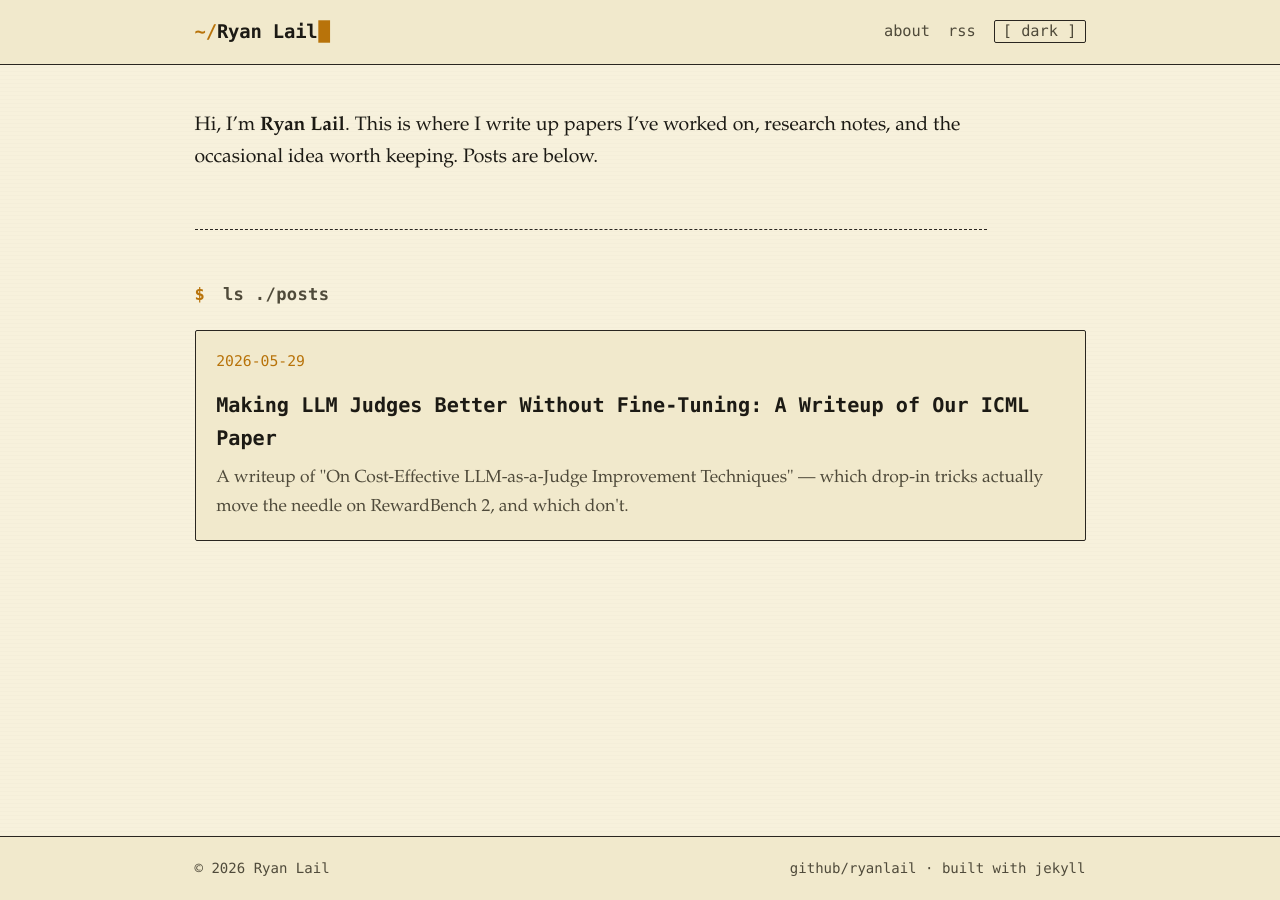
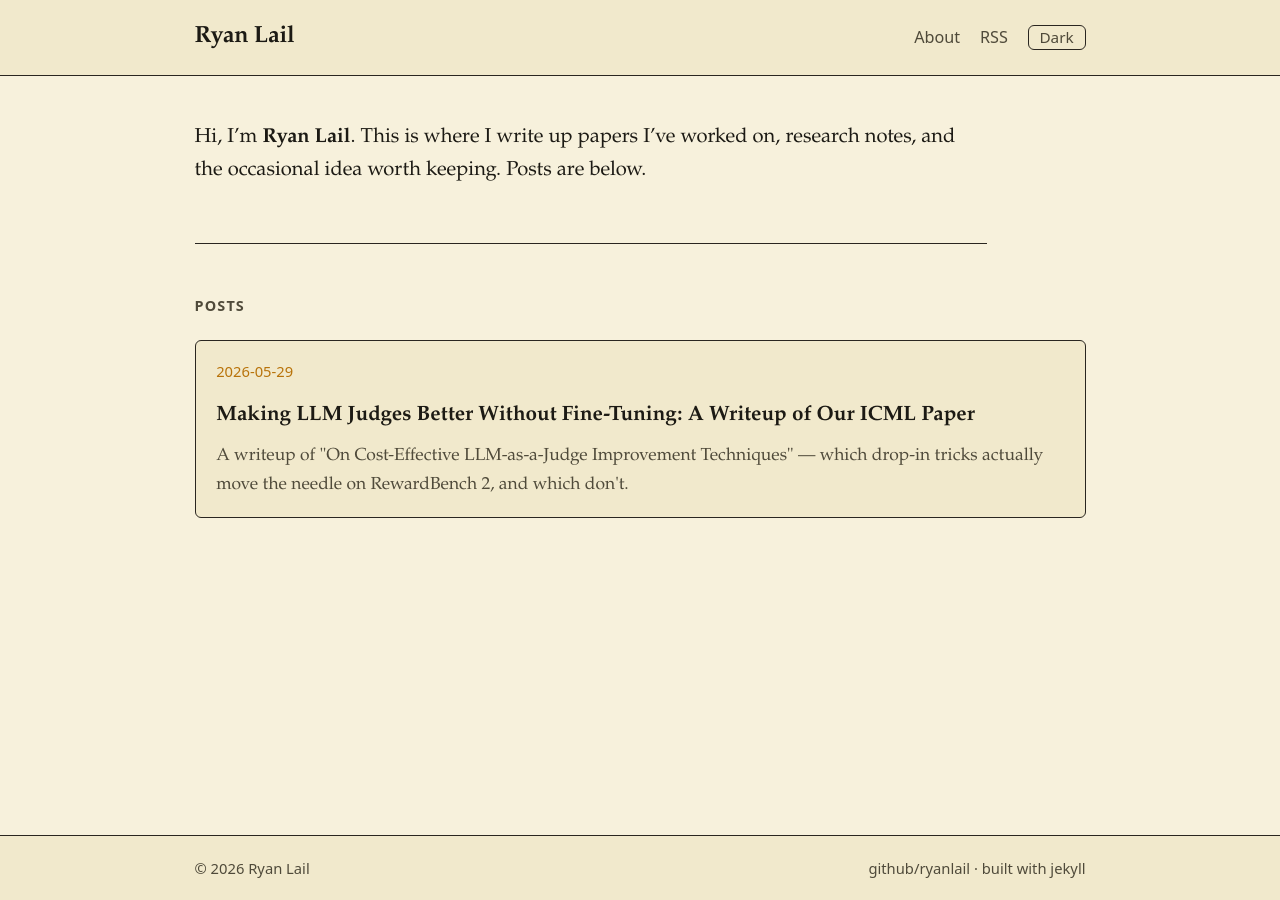
Before and after one commit to ryanlail/ryanlail.github.io, a Jekyll site: the page built from index.md, in a window 1280 px wide. Built offline with Jekyll 4.4.1, drawn with Linux system fonts in a browser that asks for light colours.

Commit message:
Soften theme: remove terminal affectations, keep the palette
- Drop the shell-prompt site title (no more ~/ prefix or blinking block caret)
- Replace the "$ ls ./posts" heading with a plain "Posts" label
- Move chrome from monospace to serif headings/titles + clean sans-serif labels
- Plain "Light"/"Dark" theme toggle instead of [ light ] / [ dark ]
- Remove the CRT scanline background texture; slightly softer corners
- Keep monospace for code only; colour palette (paper / amber / dark) unchanged

https://claude.ai/code/session_01V9DNxpddsENXMHKtBPmP6R

```diff
--- a/_includes/header.html
+++ b/_includes/header.html
@@ -1,20 +1,18 @@
 <header class="site-header">
   <div class="wrap site-header__inner">
-    <a class="site-title" href="{{ '/' | relative_url }}">
-      <span class="site-title__prompt">~/</span>{{ site.title }}<span class="site-title__caret">█</span>
-    </a>
+    <a class="site-title" href="{{ '/' | relative_url }}">{{ site.title }}</a>
 
     <nav class="site-nav">
       {%- for path in site.nav_pages -%}
         {%- assign p = site.pages | where: "path", path | first -%}
         {%- if p -%}
-          <a class="site-nav__link" href="{{ p.url | relative_url }}">{{ p.title | downcase }}</a>
+          <a class="site-nav__link" href="{{ p.url | relative_url }}">{{ p.title }}</a>
         {%- endif -%}
       {%- endfor -%}
-      <a class="site-nav__link" href="{{ '/feed.xml' | relative_url }}">rss</a>
+      <a class="site-nav__link" href="{{ '/feed.xml' | relative_url }}">RSS</a>
       <button class="theme-toggle" type="button" aria-label="Toggle color theme" title="Toggle light/dark">
-        <span class="theme-toggle__icon" data-theme-light>[ light ]</span>
-        <span class="theme-toggle__icon" data-theme-dark>[ dark ]</span>
+        <span class="theme-toggle__icon" data-theme-light>Light</span>
+        <span class="theme-toggle__icon" data-theme-dark>Dark</span>
       </button>
     </nav>
   </div>
--- a/_layouts/home.html
+++ b/_layouts/home.html
@@ -7,7 +7,7 @@ layout: default
 </section>
 
 <section class="post-list-section">
-  <h2 class="section-heading"><span class="section-heading__mark">$</span> ls ./posts</h2>
+  <h2 class="section-heading">Posts</h2>
   <ul class="post-list">
     {%- for post in site.posts -%}
     <li class="post-list__item">
--- a/_layouts/post.html
+++ b/_layouts/post.html
@@ -20,6 +20,6 @@ layout: default
   </div>
 
   <footer class="post-footer">
-    <a class="back-link" href="{{ '/' | relative_url }}">&larr; back to index</a>
+    <a class="back-link" href="{{ '/' | relative_url }}">&larr; Back to all posts</a>
   </footer>
 </article>
--- a/assets/css/style.css
+++ b/assets/css/style.css
@@ -1,18 +1,19 @@
 /* ============================================================
    Ryan Lail -- custom theme
-   Minimal / monochrome / boxed / retro-terminal
-   Light = pale yellow paper / Dark = near-black CRT
-   Serif body + monospace chrome / amber accent
+   Warm, minimal, editorial.
+   Light = pale yellow paper / Dark = warm near-black.
+   Serif headings + body, clean sans-serif labels, amber accent.
    ============================================================ */
 
 :root {
   /* Typography */
   --font-serif: Charter, "Iowan Old Style", "Palatino Linotype", Palatino, Georgia, "Times New Roman", serif;
+  --font-ui: system-ui, -apple-system, BlinkMacSystemFont, "Segoe UI", Roboto, Helvetica, Arial, sans-serif;
   --font-mono: "SFMono-Regular", "JetBrains Mono", "Fira Mono", Menlo, Consolas, "Liberation Mono", monospace;
 
   --measure: 44rem;        /* readable line length for prose */
   --wrap: 52rem;           /* page container */
-  --radius: 2px;
+  --radius: 6px;
   --border-w: 1.5px;
 }
 
@@ -30,14 +31,14 @@
   --selection: #e7c873;
 }
 
-/* ---- Dark theme: near-black CRT ---- */
+/* ---- Dark theme: warm near-black ---- */
 [data-theme="dark"] {
   --bg:        #0e0e0c;
   --bg-soft:   #161613;
   --ink:       #ece3c8;   /* warm off-white */
   --ink-soft:  #9b937c;
   --rule:      #3a382f;
-  --accent:    #f0a52a;   /* amber glow */
+  --accent:    #f0a52a;   /* amber */
   --accent-2:  #ffc15a;
   --code-bg:   #1b1a16;
   --selection: #5a4a1e;
@@ -60,15 +61,6 @@ body {
   color: var(--ink);
   font-family: var(--font-serif);
   line-height: 1.65;
-  /* faint scanline-ish paper texture via layered gradients */
-  background-image:
-    repeating-linear-gradient(
-      to bottom,
-      transparent 0,
-      transparent 3px,
-      rgba(0, 0, 0, 0.012) 3px,
-      rgba(0, 0, 0, 0.012) 4px
-    );
   transition: background-color 0.2s ease, color 0.2s ease;
   min-height: 100vh;
   display: flex;
@@ -110,33 +102,26 @@ a:hover {
   justify-content: space-between;
   flex-wrap: wrap;
   gap: 0.5rem 1rem;
-  padding-top: 0.9rem;
-  padding-bottom: 0.9rem;
+  padding-top: 1rem;
+  padding-bottom: 1rem;
 }
 
 .site-title {
-  font-family: var(--font-mono);
+  font-family: var(--font-serif);
   font-weight: 700;
-  font-size: 1.05rem;
+  font-size: 1.3rem;
   letter-spacing: -0.01em;
   color: var(--ink);
   border-bottom: none;
 }
 .site-title:hover { color: var(--accent); }
-.site-title__prompt { color: var(--accent); }
-.site-title__caret {
-  color: var(--accent);
-  animation: blink 1.1s steps(1) infinite;
-  margin-left: 1px;
-}
-@keyframes blink { 50% { opacity: 0; } }
 
 .site-nav {
   display: flex;
   align-items: center;
-  gap: 1rem;
-  font-family: var(--font-mono);
-  font-size: 0.85rem;
+  gap: 1.1rem;
+  font-family: var(--font-ui);
+  font-size: 0.9rem;
 }
 .site-nav__link {
   color: var(--ink-soft);
@@ -145,19 +130,19 @@ a:hover {
 .site-nav__link:hover { color: var(--accent); }
 
 .theme-toggle {
-  font-family: var(--font-mono);
+  font-family: var(--font-ui);
   font-size: 0.85rem;
   background: transparent;
   color: var(--ink-soft);
-  border: var(--border-w) solid var(--rule);
+  border: 1px solid var(--rule);
   border-radius: var(--radius);
-  padding: 0.15rem 0.45rem;
+  padding: 0.2rem 0.6rem;
   cursor: pointer;
   line-height: 1;
   transition: border-color 0.12s ease, color 0.12s ease;
 }
 .theme-toggle:hover { color: var(--accent); border-color: var(--accent); }
-/* Show only the icon for the *other* mode (what you'll switch to) */
+/* Show only the label for the *other* mode (what you'll switch to) */
 [data-theme="light"] .theme-toggle__icon[data-theme-light] { display: none; }
 [data-theme="dark"]  .theme-toggle__icon[data-theme-dark]  { display: none; }
 
@@ -176,23 +161,22 @@ a:hover {
 
 .intro {
   max-width: var(--measure);
-  font-size: 1.08rem;
+  font-size: 1.12rem;
   margin-bottom: 2.75rem;
   padding-bottom: 2rem;
-  border-bottom: 1px dashed var(--rule);
+  border-bottom: 1px solid var(--rule);
 }
 .intro p:first-child { margin-top: 0; }
 
 .section-heading {
-  font-family: var(--font-mono);
-  font-size: 0.95rem;
-  font-weight: 700;
-  text-transform: lowercase;
-  letter-spacing: 0.02em;
+  font-family: var(--font-ui);
+  font-size: 0.8rem;
+  font-weight: 600;
+  text-transform: uppercase;
+  letter-spacing: 0.08em;
   color: var(--ink-soft);
   margin: 0 0 1.25rem;
 }
-.section-heading__mark { color: var(--accent); margin-right: 0.4rem; }
 
 .post-list { list-style: none; margin: 0; padding: 0; }
 .post-list__item {
@@ -214,12 +198,12 @@ a:hover {
   border-bottom: none;
 }
 .post-list__date {
-  font-family: var(--font-mono);
+  font-family: var(--font-ui);
   font-size: 0.82rem;
   color: var(--accent);
   white-space: nowrap;
 }
-.post-list__title { font-weight: 600; font-size: 1.12rem; }
+.post-list__title { font-family: var(--font-serif); font-weight: 700; font-size: 1.15rem; }
 .post-list__link:hover .post-list__title { color: var(--accent); }
 .post-list__excerpt {
   margin: 0.5rem 0 0;
@@ -239,8 +223,8 @@ a:hover {
   border-bottom: var(--border-w) solid var(--rule);
 }
 .post-header__meta {
-  font-family: var(--font-mono);
-  font-size: 0.82rem;
+  font-family: var(--font-ui);
+  font-size: 0.85rem;
   color: var(--ink-soft);
   display: flex;
   flex-wrap: wrap;
@@ -248,15 +232,15 @@ a:hover {
   margin-bottom: 0.75rem;
 }
 .post-header__meta time { color: var(--accent); }
-.post-header__tags { display: flex; gap: 0.5rem; flex-wrap: wrap; }
+.post-header__tags { display: flex; gap: 0.6rem; flex-wrap: wrap; }
 .tag { color: var(--ink-soft); }
 
 .post-title {
-  font-family: var(--font-mono);
-  font-size: 1.9rem;
-  line-height: 1.2;
+  font-family: var(--font-serif);
+  font-size: 2.1rem;
+  line-height: 1.15;
   font-weight: 700;
-  letter-spacing: -0.02em;
+  letter-spacing: -0.01em;
   margin: 0;
 }
 
@@ -265,24 +249,23 @@ a:hover {
 .post-content h2,
 .post-content h3,
 .post-content h4 {
-  font-family: var(--font-mono);
+  font-family: var(--font-serif);
   line-height: 1.25;
-  letter-spacing: -0.01em;
   margin: 2.25rem 0 0.85rem;
 }
 .post-content h2 {
-  font-size: 1.4rem;
+  font-size: 1.45rem;
   padding-bottom: 0.3rem;
-  border-bottom: 1px dashed var(--rule);
+  border-bottom: 1px solid var(--rule);
 }
-.post-content h3 { font-size: 1.15rem; }
-.post-content h4 { font-size: 1rem; color: var(--ink-soft); }
+.post-content h3 { font-size: 1.2rem; }
+.post-content h4 { font-size: 1.02rem; color: var(--ink-soft); }
 
 .post-content p { margin: 0 0 1.15rem; }
 
 .post-content hr {
   border: none;
-  border-top: 1px dashed var(--rule);
+  border-top: 1px solid var(--rule);
   margin: 2.5rem 0;
 }
 
@@ -298,7 +281,7 @@ a:hover {
 }
 .post-content blockquote p:last-child { margin-bottom: 0; }
 
-/* Inline + block code */
+/* Inline + block code (monospace, as code should be) */
 code {
   font-family: var(--font-mono);
   font-size: 0.88em;
@@ -319,18 +302,18 @@ pre {
 }
 pre code { background: none; border: none; padding: 0; font-size: inherit; }
 
-/* Tables -- boxed, monospace, terminal-grid feel */
+/* Tables */
 .post-content table {
   width: 100%;
   border-collapse: collapse;
-  font-family: var(--font-mono);
-  font-size: 0.82rem;
+  font-family: var(--font-ui);
+  font-size: 0.9rem;
   margin: 1.5rem 0;
   border: var(--border-w) solid var(--rule);
 }
 .post-content th, .post-content td {
   border: 1px solid var(--rule);
-  padding: 0.45rem 0.65rem;
+  padding: 0.5rem 0.7rem;
   text-align: left;
 }
 .post-content thead th {
@@ -353,10 +336,7 @@ pre code { background: none; border: none; padding: 0; font-size: inherit; }
   padding-top: 1.25rem;
   border-top: var(--border-w) solid var(--rule);
 }
-.back-link, .post-list__link, .site-title {
-  font-family: var(--font-mono);
-}
-.back-link { font-size: 0.9rem; }
+.back-link { font-family: var(--font-ui); font-size: 0.9rem; }
 
 /* ============================================================
    Site footer
@@ -366,8 +346,8 @@ pre code { background: none; border: none; padding: 0; font-size: inherit; }
   flex-shrink: 0;
   border-top: var(--border-w) solid var(--rule);
   background: var(--bg-soft);
-  font-family: var(--font-mono);
-  font-size: 0.78rem;
+  font-family: var(--font-ui);
+  font-size: 0.82rem;
   color: var(--ink-soft);
 }
 .site-footer__inner {
@@ -387,12 +367,11 @@ pre code { background: none; border: none; padding: 0; font-size: inherit; }
 
 @media (max-width: 600px) {
   html { font-size: 17px; }
-  .post-title { font-size: 1.55rem; }
+  .post-title { font-size: 1.7rem; }
   .site-header__inner { flex-direction: column; align-items: flex-start; }
 }
 
 /* Respect reduced-motion preference */
 @media (prefers-reduced-motion: reduce) {
-  .site-title__caret { animation: none; }
   * { transition: none !important; }
 }
```
